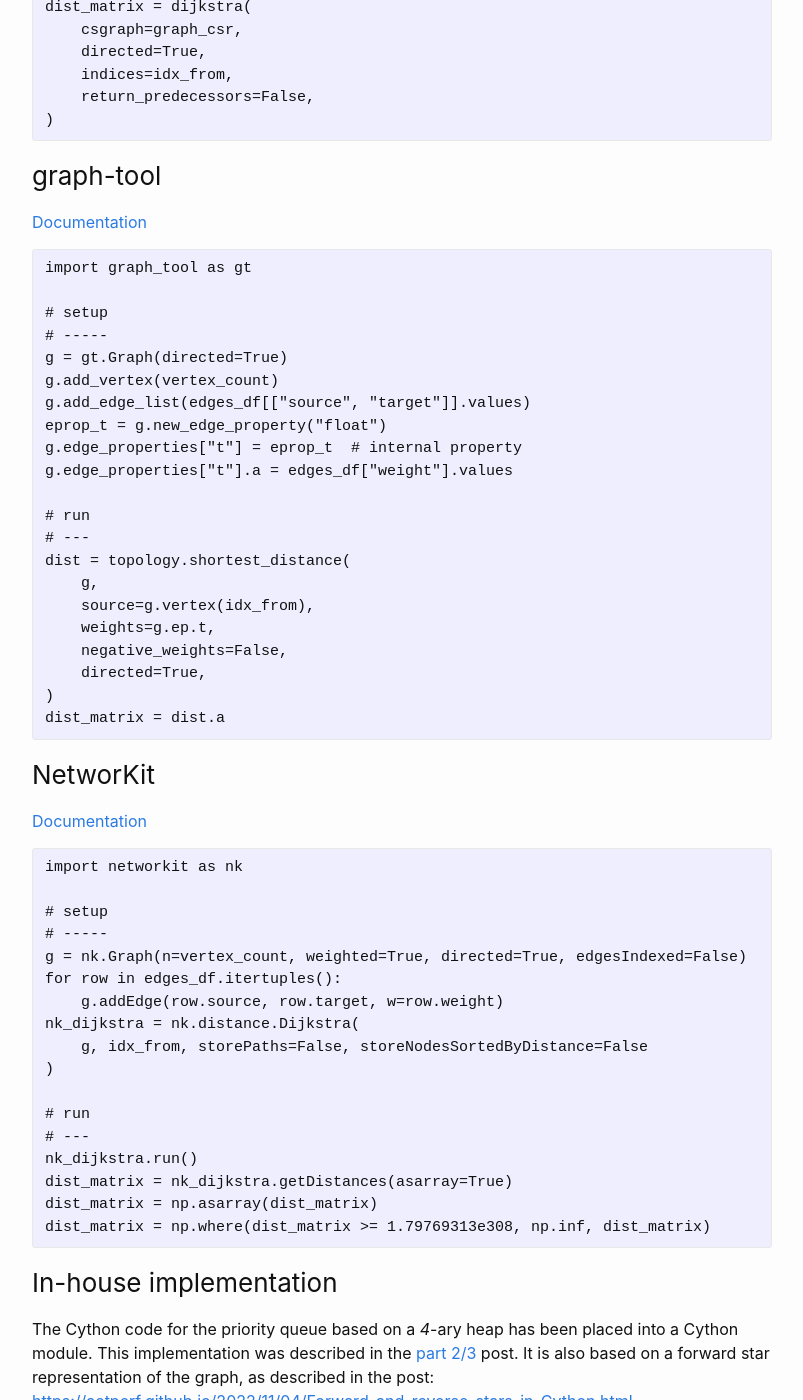
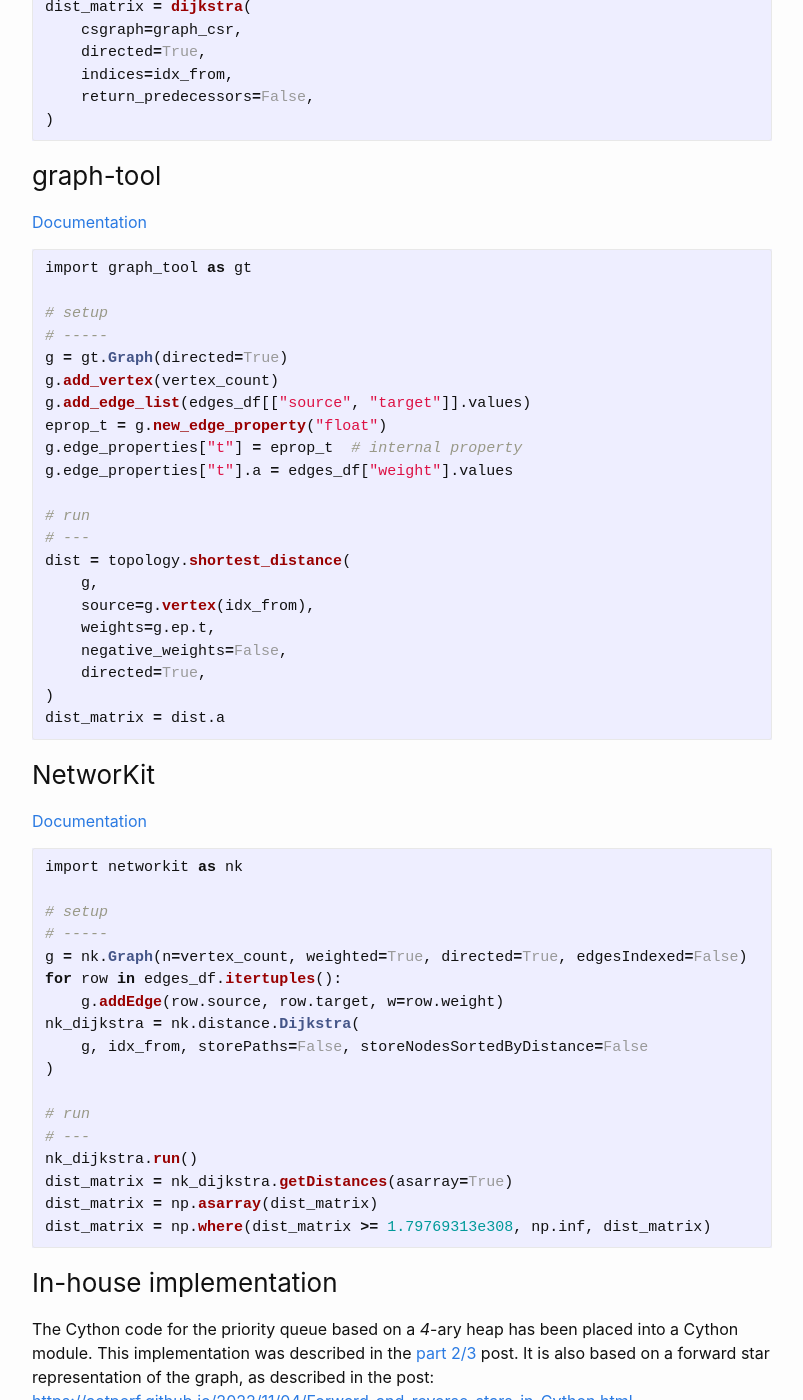
Before and after one commit to aetperf/aetperf.github.io, a Jekyll site: the page built from _posts/2022-12-27-Dijkstra-s-algorithm-in-Cython-part-3-3.md, in a window 1280 px wide and 1400 px high, scrolled down 3443 px. Shown: the whole window, without its empty margins (238-1041 px from the left). Built offline with Jekyll 4.4.1, drawn with Linux system fonts in a browser that asks for light colours; comment, search, counter and statistics services are not loaded; some of the changed text lies outside the part shown.

Commit message:
small update

````diff
--- a/_posts/2022-12-27-Dijkstra-s-algorithm-in-Cython-part-3-3.md
+++ b/_posts/2022-12-27-Dijkstra-s-algorithm-in-Cython-part-3-3.md
@@ -69,7 +69,7 @@
 
 At first, we need to load the network, as a Pandas dataframe in COO format, and as NumPy arrays in CSR format (forward star representation):
 
-```Python
+```python
 import pandas as pd
 from scipy.sparse import coo_array
 
@@ -94,7 +94,7 @@
 
 [Documentation](https://igraph.readthedocs.io/en/0.10.2/index.html)
 
-```Python
+```python
 from igraph import Graph
 
 # setup
@@ -113,7 +113,7 @@
 
 [Documentation](https://scikit-network.readthedocs.io/en/latest/)
 
-```Python
+```python
 from sknetwork.path import get_distances
 
 # run
@@ -132,7 +132,7 @@
 
 [Documentation](https://docs.scipy.org/doc/scipy/)
 
-```Python
+```python
 from scipy.sparse.csgraph import dijkstra
 
 # run
@@ -149,7 +149,7 @@
 
 [Documentation](https://graph-tool.skewed.de/static/doc/index.html)
 
-```Python
+```python
 import graph_tool as gt
 
 # setup
@@ -177,7 +177,7 @@
 
 [Documentation](https://networkit.github.io/dev-docs/index.html)
 
-```Python
+```python
 import networkit as nk
 
 # setup
@@ -211,15 +211,15 @@
 ### Results
 
 <p align="center">
-  <img width="600" src="/img/2022-12-27_01/output_16_0.png" alt="all networks 01">
+  <img width="800" src="/img/2022-12-27_01/output_16_0.png" alt="all networks 01">
 </p>
 
 <p align="center">
-  <img width="600" src="/img/2022-12-27_01/output_10_0.png" alt="all networks 02">
+  <img width="800" src="/img/2022-12-27_01/output_10_0.png" alt="all networks 02">
 </p>
 
 <p align="center">
-  <img width="600" src="/img/2022-12-27_01/output_13_0.png" alt="USA network">
+  <img width="800" src="/img/2022-12-27_01/output_13_0.png" alt="USA network">
 </p>
 
 
````
